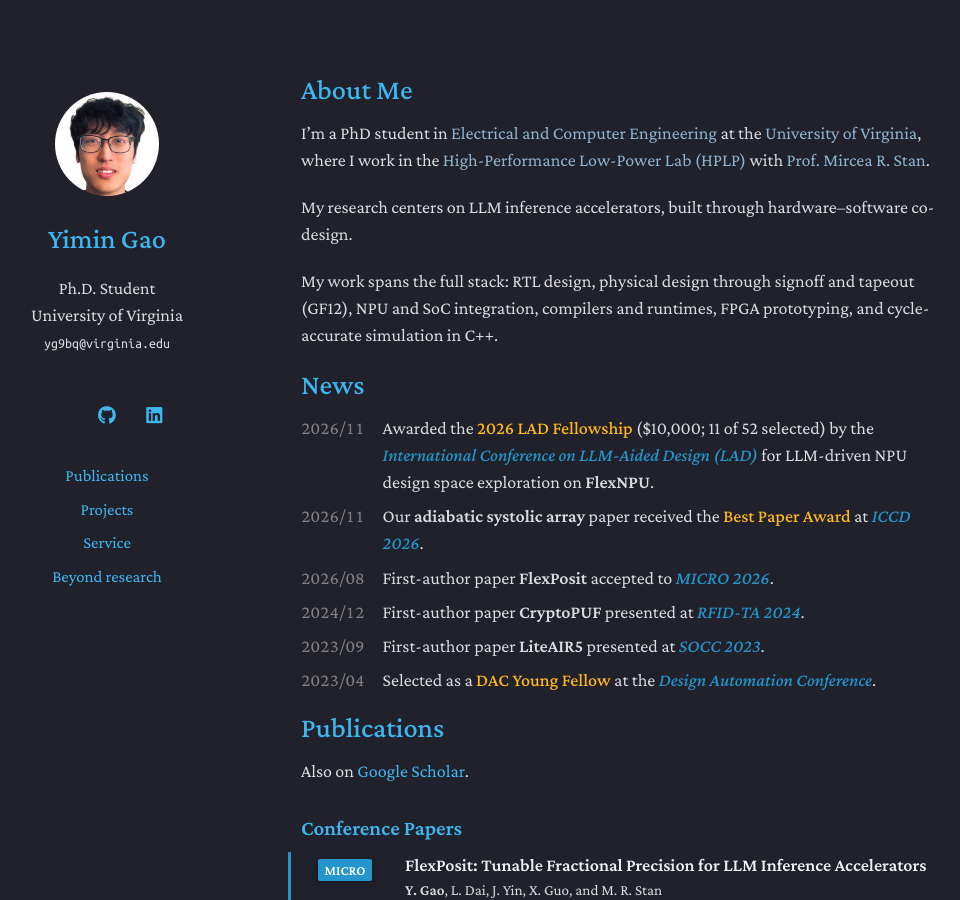
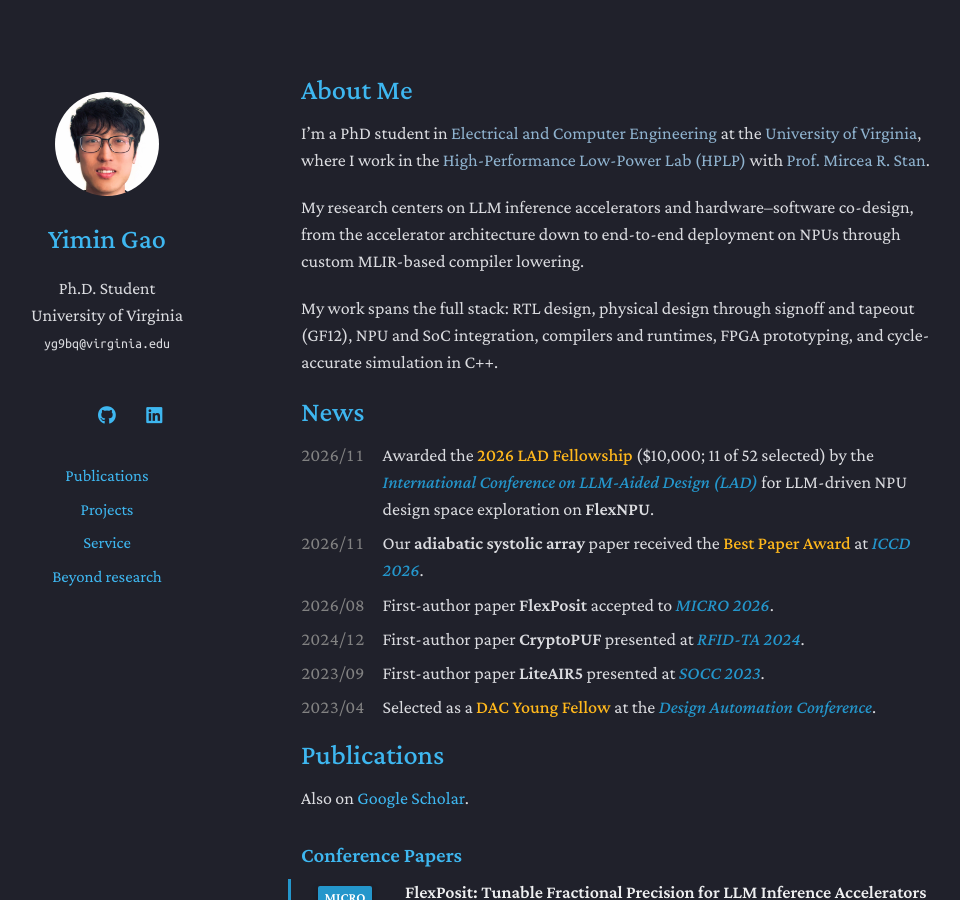
Before and after one commit to YiminGao0113/YiminGao0113.github.io, a Jekyll site: the page built from _pages/about.md, in a window 1280 px wide and 900 px high. Shown: the whole window, without its empty margins (169-1129 px from the left). Built offline with Jekyll 4.4.1, drawn with Linux system fonts in a browser that asks for light colours; a style sheet for code colours, icons or effects is not loaded; our own code applies the rules of GitHub Pages for plain Markdown files.

Commit message:
About: research focus covers MLIR lowering and end-to-end NPU deployment

```diff
--- a/_pages/about.md
+++ b/_pages/about.md
@@ -13,7 +13,7 @@ redirect_from:
 
 I'm a PhD student in [Electrical and Computer Engineering](https://engineering.virginia.edu/departments/electrical-and-computer-engineering) at the [University of Virginia](https://www.virginia.edu/), where I work in the [High-Performance Low-Power Lab (HPLP)](https://engineering.virginia.edu/labs-groups/high-performance-low-power-lab) with [Prof. Mircea R. Stan](https://engineering.virginia.edu/faculty/mircea-r-stan).
 
-My research centers on LLM inference accelerators, built through hardware–software co-design.
+My research centers on LLM inference accelerators and hardware–software co-design, from the accelerator architecture down to end-to-end deployment on NPUs through custom MLIR-based compiler lowering.
 
 My work spans the full stack: RTL design, physical design through signoff and tapeout (GF12), NPU and SoC integration, compilers and runtimes, FPGA prototyping, and cycle-accurate simulation in C++.
 
```
